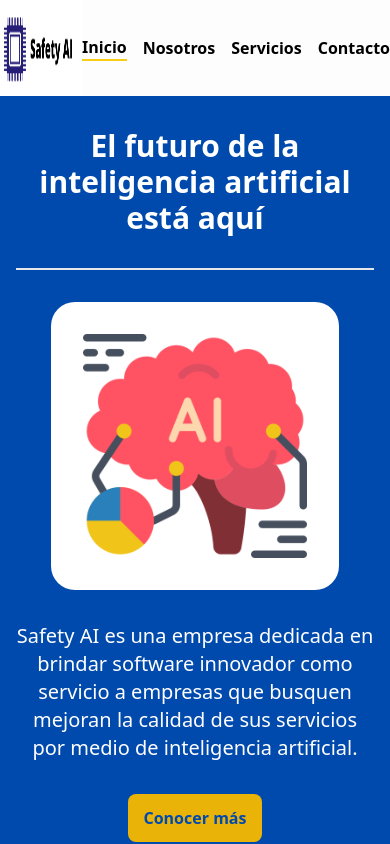
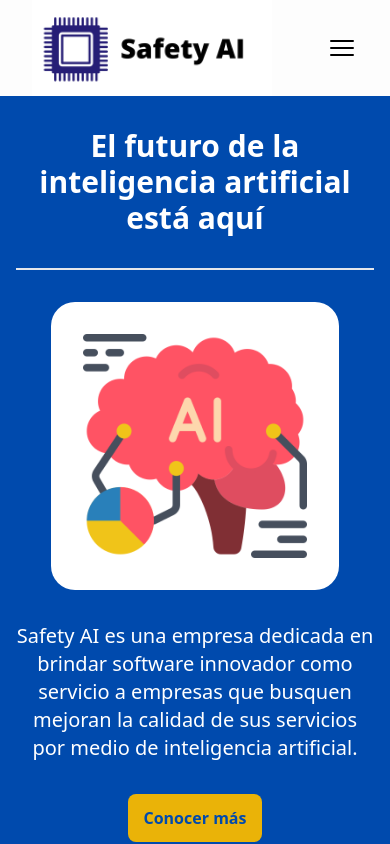
Before and after one commit to aleiva17/safety-ai-landing-page, a React (Vite) app: page / in a window 390 px wide. Shown: the top 844 px of the page. Built offline with nearby package versions, Linux system fonts and the light colour scheme.

Commit message:
Added: Header responsiveness

```diff
--- a/src/App.tsx
+++ b/src/App.tsx
@@ -1,43 +1,21 @@
 import Header from "./layout/Header"
-import Home from "./pages/Home"
-import Us from "./pages/Us"
-import Contact from "./pages/Contact"
-import Services from "./pages/Services"
-import SafetyCarValidatorService from "./pages/SafetyCarValidatorService"
+import Main from "./layout/Main"
 import Footer from "./layout/Footer"
-import { Routes, Route } from "react-router-dom"
-import NotFound404 from "./pages/NotFound404"
+
+import Modal from "./components/Modal"
+import NavBar from "./components/NavBar"
+import { useState } from "react"
 
 const App = (): JSX.Element => {
+  const [showModal, setShowModal] = useState(false)
+
   return (
     <div className="min-h-screen grid grid-cols-1 grid-rows-[auto_1fr_auto]">
-      <Header />
-      <Routes>
-        <Route
-          path="/"
-          element={ <Home /> }
-        />
-        <Route
-          path="/nosotros"
-          element={ <Us /> }
-        />
-        <Route
-          path="/contacto"
-          element={ <Contact /> }
-        />
-        <Route
-          path="/servicios"
-          element={ <Services /> }
-        />
-        <Route
-          path="/servicios/safety-car-validator"
-          element={ <SafetyCarValidatorService /> }
-        />
-        <Route
-          path="/*"
-          element={ <NotFound404 /> }
-        />
-      </Routes>
+      <Header showModal= { setShowModal } />
+      <Modal state={ showModal } setState={ setShowModal }>
+        <NavBar onLinkClick={ () => setShowModal(false) } isMobile={ true } />
+      </Modal>
+      <Main />
       <Footer />
     </div>
   )
--- /dev/null
+++ b/src/components/Modal.tsx
@@ -0,0 +1,43 @@
+interface IModal {
+  state: boolean
+  setState: React.Dispatch<React.SetStateAction<boolean>>
+  children: React.ReactNode
+}
+
+const Modal = ({ state, setState, children }: IModal): JSX.Element => {
+  const handleCloseBtn = () => {
+    document.body.style.overflow = ""
+    setState(false)
+  }
+
+  if (state) {
+    document.body.style.overflow = "hidden"
+  }
+
+  return (
+    <>
+      {
+        state &&
+        <div className="w-full h-full fixed flex justify-center items-center bg-black/50 z-20">
+          <div className="flex flex-col rounded-3xl bg-white w-56 shadow-sm shadow-black px-8 pt-8 gap-6">
+            <div className="flex items-center justify-center w-full h-full max-h-full max-w-full grow">
+              { children }
+            </div>
+            <div className="flex h-full justify-center pb-3">
+              <button
+                onClick={ handleCloseBtn }
+                className="hover:text-red-600 rounded-full hover:bg-gray-200 hover:cursor-pointer"
+              >
+                <svg xmlns="http://www.w3.org/2000/svg" className="h-6 w-6" fill="none" viewBox="0 0 24 24"stroke="currentColor" strokeWidth={2}>
+                  <path strokeLinecap="round" strokeLinejoin="round" d="M6 18L18 6M6 6l12 12" />
+                </svg>
+              </button>
+            </div>
+          </div>
+        </div>
+      }
+    </>
+  )
+}
+
+export default Modal
--- /dev/null
+++ b/src/components/NavBar.tsx
@@ -0,0 +1,51 @@
+import { NavLink } from "react-router-dom"
+import linkInfo from "../data/linkInfo"
+
+interface INavBar {
+  isMobile: boolean
+  onLinkClick: () => void
+}
+
+const NavBar = ({ isMobile, onLinkClick }: INavBar): JSX.Element => {
+  const activeStyle = "border-b-2 border-yellow-400"
+
+  if (!isMobile) {
+    return (<>
+    {
+      linkInfo.map(({ url, name }, it) =>
+        <NavLink
+          key={ it }
+          to={ url }
+          className={({ isActive }) => isActive ? activeStyle : undefined }
+        >
+          { name }
+        </NavLink>
+      )
+    }
+    </>)
+  }
+
+  return (
+    <div className="flex flex-col gap-4">
+      {
+        linkInfo.map(({ url, name, icon }, it) =>
+          <div key={ it } className="flex">
+            <NavLink
+              key={ it }
+              to={ url }
+              onClick={ onLinkClick }
+              className={({ isActive }) => isActive ? activeStyle : undefined }
+            >
+              <div className="flex items-center gap-2 py-1">
+                { icon }
+                <span>{ name }</span>
+              </div>
+            </NavLink>
+          </div>
+        )
+      }
+    </div>
+  )
+}
+
+export default NavBar
--- /dev/null
+++ b/src/data/linkInfo.tsx
@@ -0,0 +1,31 @@
+
+type LinkInfo = {
+  url: string
+  name: string
+  icon: any
+}
+
+const links: LinkInfo[] = [
+  {
+    url: "/",
+    name:"Inicio",
+    icon:<svg xmlns="http://www.w3.org/2000/svg" fill="none" viewBox="0 0 24 24" strokeWidth={1.5} stroke="currentColor" className="w-6 h-6"><path strokeLinecap="round" strokeLinejoin="round" d="M2.25 12l8.954-8.955c.44-.439 1.152-.439 1.591 0L21.75 12M4.5 9.75v10.125c0 .621.504 1.125 1.125 1.125H9.75v-4.875c0-.621.504-1.125 1.125-1.125h2.25c.621 0 1.125.504 1.125 1.125V21h4.125c.621 0 1.125-.504 1.125-1.125V9.75M8.25 21h8.25" /></svg>
+  },
+  {
+    url: "/nosotros",
+    name: "Nosotros",
+    icon:<svg xmlns="http://www.w3.org/2000/svg" fill="none" viewBox="0 0 24 24" strokeWidth={1.5} stroke="currentColor" className="w-6 h-6"><path strokeLinecap="round" strokeLinejoin="round" d="M2.25 21h19.5m-18-18v18m10.5-18v18m6-13.5V21M6.75 6.75h.75m-.75 3h.75m-.75 3h.75m3-6h.75m-.75 3h.75m-.75 3h.75M6.75 21v-3.375c0-.621.504-1.125 1.125-1.125h2.25c.621 0 1.125.504 1.125 1.125V21M3 3h12m-.75 4.5H21m-3.75 3.75h.008v.008h-.008v-.008zm0 3h.008v.008h-.008v-.008zm0 3h.008v.008h-.008v-.008z" /></svg>
+  },
+  {
+    url: "/servicios",
+    name: "Servicios",
+    icon:<svg xmlns="http://www.w3.org/2000/svg" fill="none" viewBox="0 0 24 24" strokeWidth={1.5} stroke="currentColor" className="w-6 h-6"><path strokeLinecap="round" strokeLinejoin="round" d="M11.42 15.17L17.25 21A2.652 2.652 0 0021 17.25l-5.877-5.877M11.42 15.17l2.496-3.03c.317-.384.74-.626 1.208-.766M11.42 15.17l-4.655 5.653a2.548 2.548 0 11-3.586-3.586l6.837-5.63m5.108-.233c.55-.164 1.163-.188 1.743-.14a4.5 4.5 0 004.486-6.336l-3.276 3.277a3.004 3.004 0 01-2.25-2.25l3.276-3.276a4.5 4.5 0 00-6.336 4.486c.091 1.076-.071 2.264-.904 2.95l-.102.085m-1.745 1.437L5.909 7.5H4.5L2.25 3.75l1.5-1.5L7.5 4.5v1.409l4.26 4.26m-1.745 1.437l1.745-1.437m6.615 8.206L15.75 15.75M4.867 19.125h.008v.008h-.008v-.008z" /></svg>
+  },
+  {
+    url: "/contacto",
+    name: "Contacto",
+    icon: <svg xmlns="http://www.w3.org/2000/svg" fill="none" viewBox="0 0 24 24" strokeWidth={1.5} stroke="currentColor" className="w-6 h-6"><path strokeLinecap="round" strokeLinejoin="round" d="M21.75 6.75v10.5a2.25 2.25 0 01-2.25 2.25h-15a2.25 2.25 0 01-2.25-2.25V6.75m19.5 0A2.25 2.25 0 0019.5 4.5h-15a2.25 2.25 0 00-2.25 2.25m19.5 0v.243a2.25 2.25 0 01-1.07 1.916l-7.5 4.615a2.25 2.25 0 01-2.36 0L3.32 8.91a2.25 2.25 0 01-1.07-1.916V6.75" /></svg>
+  }
+]
+
+export default links
--- a/src/layout/Header.tsx
+++ b/src/layout/Header.tsx
@@ -1,39 +1,22 @@
-import { Link, NavLink } from "react-router-dom"
+import { Link } from "react-router-dom"
+import NavBar from "../components/NavBar"
 
-const Header = (): JSX.Element => {
-  const activeStyle = "border-b-2 border-yellow-400"
+interface IHeader {
+  showModal: React.Dispatch<React.SetStateAction<boolean>>
+}
 
+const Header = ({ showModal }: IHeader): JSX.Element => {
   return (
-    <header className="flex justify-around bg-soft-white">
+    <header className="flex items-center justify-between md:justify-around bg-soft-white px-8 md:px-0">
       <Link to="/">
-        <img src="/logo.png" alt="Safety AI Logo" className="h-24" />
+        <img src="/logo.png" alt="Safety AI Logo" className="max-h-24 w-auto" />
       </Link>
-      <nav className="flex justify-center items-center font-bold gap-4">
-        <NavLink
-          to="/"
-          className={({ isActive }) => isActive ? activeStyle : undefined }
-        >
-          Inicio
-        </NavLink>
-        <NavLink
-          to="/nosotros"
-          className={({ isActive }) => isActive ? activeStyle : undefined }
-        >
-          Nosotros
-        </NavLink>
-        <NavLink
-          to="/servicios"
-          className={({ isActive }) => isActive ? activeStyle : undefined }
-        >
-          Servicios
-        </NavLink>
-        <NavLink
-          to="/contacto"
-          className={({ isActive }) => isActive ? activeStyle : undefined }
-        >
-          Contacto
-        </NavLink>
+      <nav className="hidden md:flex justify-center items-center font-bold gap-4">
+        <NavBar onLinkClick={ () => showModal(false) } isMobile={ false } />
       </nav>
+      <svg onClick={ () => showModal(true) } xmlns="http://www.w3.org/2000/svg" fill="none" viewBox="0 0 24 24" strokeWidth={1.5} stroke="currentColor" className="md:hidden left-0 w-8 h-8">
+        <path strokeLinecap="round" strokeLinejoin="round" d="M3.75 6.75h16.5M3.75 12h16.5m-16.5 5.25h16.5" />
+      </svg>
     </header>
   )
 }
--- /dev/null
+++ b/src/layout/Main.tsx
@@ -0,0 +1,40 @@
+import Home from "../pages/Home"
+import Us from "../pages/Us"
+import Contact from "../pages/Contact"
+import Services from "../pages/Services"
+import SafetyCarValidatorService from "../pages/SafetyCarValidatorService"
+import { Routes, Route } from "react-router-dom"
+import NotFound404 from "../pages/NotFound404"
+
+const Main = (): JSX.Element => {
+  return (
+    <Routes>
+      <Route
+        path="/"
+        element={ <Home /> }
+      />
+      <Route
+        path="/nosotros"
+        element={ <Us /> }
+      />
+      <Route
+        path="/contacto"
+        element={ <Contact /> }
+      />
+      <Route
+        path="/servicios"
+        element={ <Services /> }
+      />
+      <Route
+        path="/servicios/safety-car-validator"
+        element={ <SafetyCarValidatorService /> }
+      />
+      <Route
+        path="/*"
+        element={ <NotFound404 /> }
+      />
+    </Routes>
+  )
+}
+
+export default Main
```
